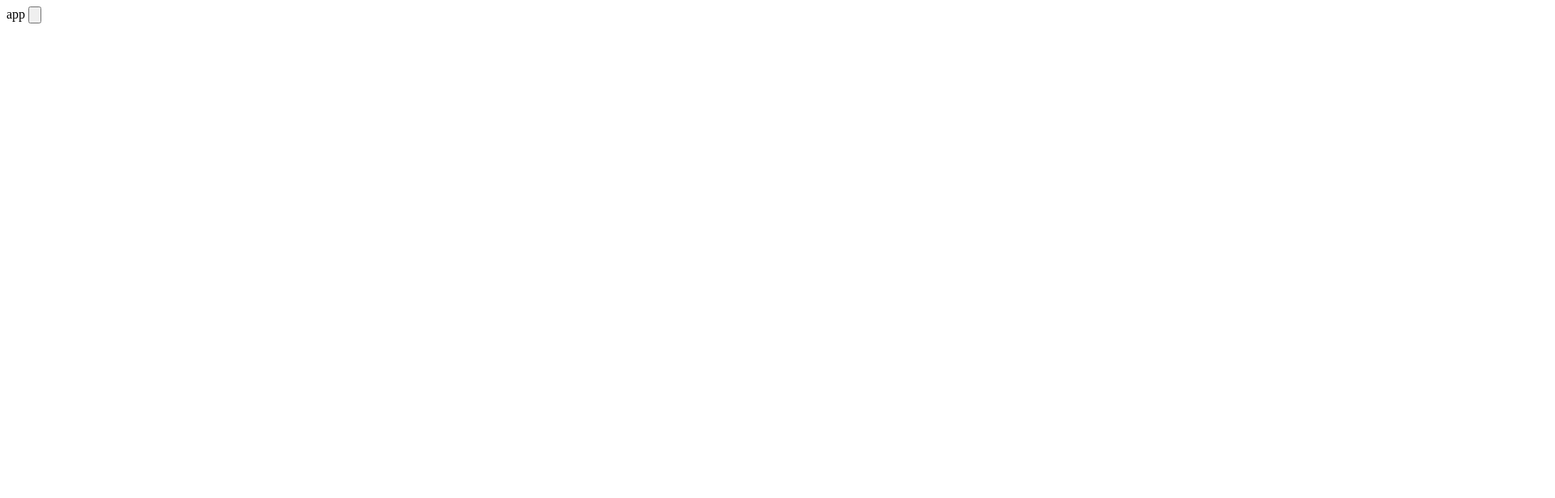
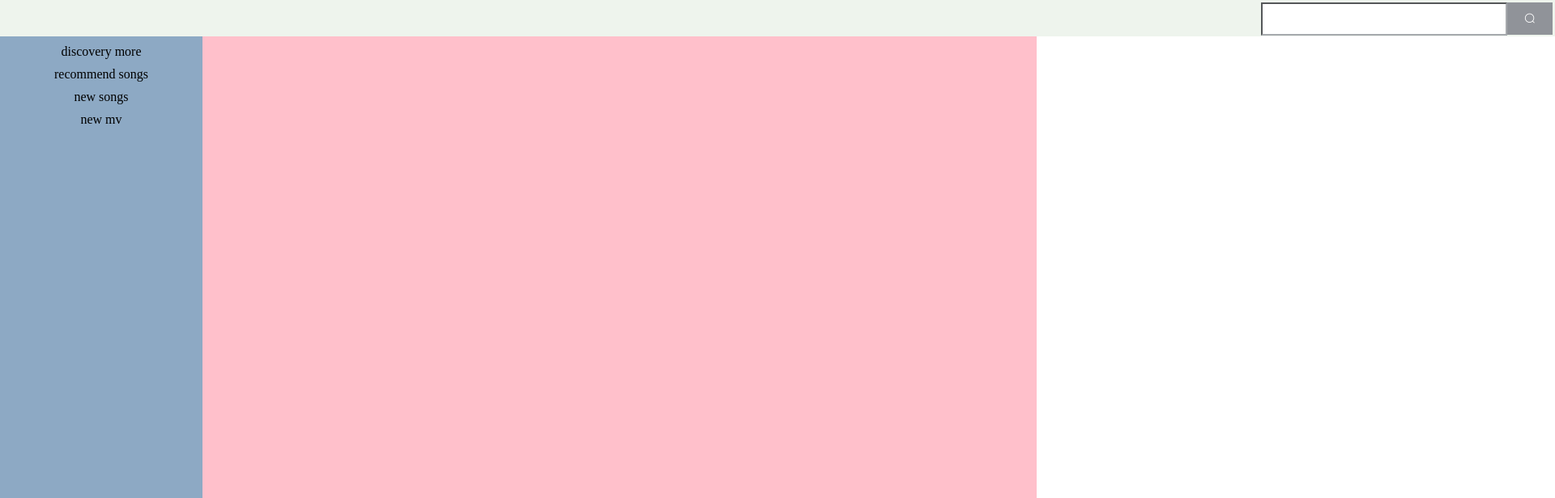
Before and after one commit to SteveZhangCDM/musicplayer, a Vue app: page /result in a window 1280 px wide. Shown: the top 616 px of the page at 81% size, 1920 px wide, since content can reach past the window. Built offline with nearby package versions, Linux system fonts and the light colour scheme.

Commit message:
added components

```diff
--- a/package.json
+++ b/package.json
@@ -9,6 +9,7 @@
   },
   "dependencies": {
     "core-js": "^3.6.5",
+    "element-ui": "^2.13.2",
     "vue": "^2.6.11",
     "vue-router": "^3.3.2"
   },
--- a/src/App.vue
+++ b/src/App.vue
@@ -1,19 +1,27 @@
 <template>
   <div>
-    app
-    <input type="button" @click="alertHi" />
+    <!-- top of the page -->
+    <top></top>
+    <index></index>
   </div>
 </template>
 
 <script>
+//import components
+import top from './components/top';
+import index from './components/index';
+
 export default {
+  components: {
+    top,
+    index,
+  },
   methods: {
     alertHi() {
-      alert("clicked");
-    }
-  }
+      alert('clicked');
+    },
+  },
 };
 </script>
 
-<style>
-</style>
+<style></style>
--- /dev/null
+++ b/src/components/index.vue
@@ -0,0 +1,41 @@
+<template>
+  <div class="index">
+    <!-- nav in the left   -->
+    <div class="nav">
+      <ul>
+        <li>discovery more</li>
+        <li>recommend songs</li>
+        <li>new songs</li>
+        <li>new mv</li>
+      </ul>
+    </div>
+    <!-- the container at right -->
+    <div class="main"></div>
+  </div>
+</template>
+
+<script>
+export default {};
+</script>
+
+<style>
+.index {
+  display: flex;
+  height: 850px;
+}
+
+.index .nav {
+  width: 250px;
+  background-color: #8da9c4;
+}
+
+.index .nav li {
+  text-align: center;
+  margin: 10px;
+}
+
+.main {
+  background-color: pink;
+  flex: 1;
+}
+</style>
--- /dev/null
+++ b/src/components/top.vue
@@ -0,0 +1,42 @@
+<template>
+  <div class="top">
+    <el-button type="info" icon="el-icon-search" id="top_searchBtn"></el-button>
+    <input type="text" />
+  </div>
+</template>
+
+<script>
+export default {
+  data() {
+    return {};
+  },
+  methods: {},
+};
+</script>
+
+<style>
+* {
+  padding: 0;
+  margin: 0;
+}
+
+.top {
+  width: 1920px;
+  height: 45px;
+  background: #eef4ed;
+}
+
+.top button {
+  float: right;
+  margin: 3px 3px 0 0;
+  border-radius: 0;
+}
+
+.top input {
+  float: right;
+  height: 37px;
+  width: 300px;
+  margin: 3px 0 0 0;
+  border-color: #a6a9ad;
+}
+</style>
--- a/src/main.js
+++ b/src/main.js
@@ -3,14 +3,20 @@ import App from './App.vue';
 
 Vue.config.productionTip = false;
 
-//import
-import VueRouter from 'vue-router';
-//use
-Vue.use(VueRouter);
-//create
-let router = new VueRouter();
+//import router
+// import VueRouter from 'vue-router';
+// //use
+// Vue.use(VueRouter);
+// let router = new VueRouter({
+//   routes: [{}, {}, {}, {}],
+// });
+
+//import ui kit
+import ElementUI from 'element-ui';
+import 'element-ui/lib/theme-chalk/index.css';
+Vue.use(ElementUI);
 
 new Vue({
   render: (h) => h(App),
-  router,
+  // router,
 }).$mount('#app');
```
Also changed, not shown: src/assets/logo.png (deleted), src/components/01discovery.vue (added), src/components/02recommendmusic.vue (added), src/components/03newsongs.vue (added), src/components/04newmvs.vue (added), src/components/mv.vue (added), src/components/playlist.vue (added), src/components/result.vue (added), 1 other file (tests, documents, lock files or other folders).
